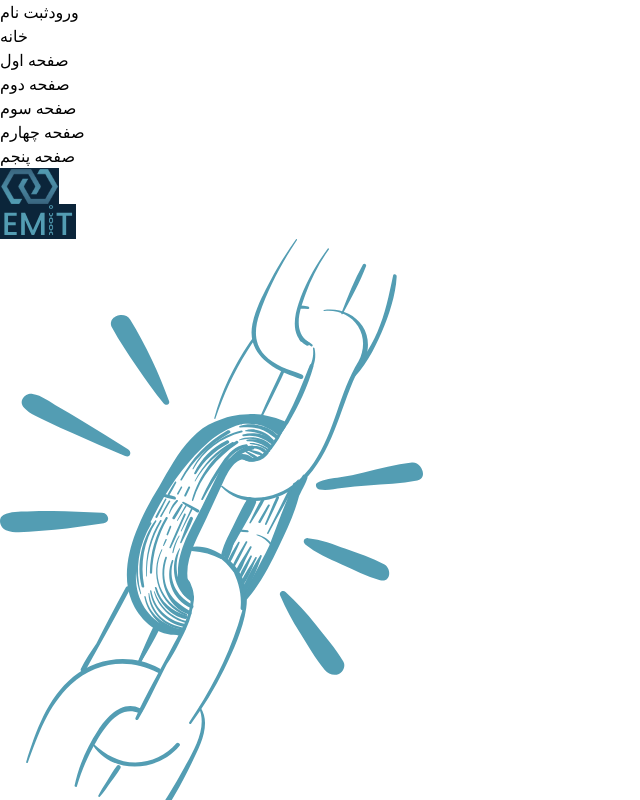
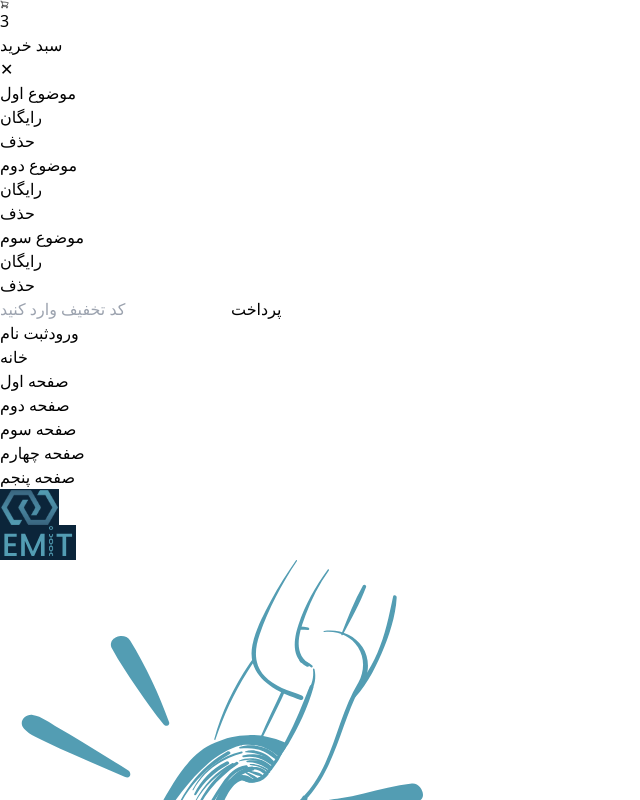
Before and after one commit to ShMirnajafi/EMIT-frontend-public, a Next.js app: page / in a window 1280 px wide. Shown: the top 800 px of the page, without its empty margins (0-640 px from the left). Built offline with nearby package versions, Linux system fonts and the light colour scheme.

Commit message:
add drawer and shopping basket.

```diff
--- /dev/null
+++ b/src/components/NavBar/Drawer.tsx
@@ -0,0 +1,68 @@
+import React from 'react';
+
+interface DrawerProps {
+    isOpen: boolean;
+    onClose: () => void;
+    basketItems: { id: number; title: string; price: string }[];
+}
+
+const Drawer: React.FC<DrawerProps> = ({ isOpen, onClose, basketItems }) => {
+    return (
+        <div>
+            {/* Overlay to close drawer when clicking outside */}
+            {isOpen && (
+                <div
+                    className="fixed inset-0 bg-black bg-opacity-50 z-40"
+                    onClick={onClose}
+                ></div>
+            )}
+            {/* Drawer */}
+            <div
+                className={`fixed top-0 left-0 h-full bg-white shadow-lg transform transition-transform duration-300 ease-in-out ${
+                    isOpen ? 'translate-x-0' : '-translate-x-full'
+                } w-80 z-50`}
+            >
+                <div className="flex justify-between items-center p-4 border-b">
+                    <h2 className="text-lg font-bold text-[#0B253A]">سبد خرید</h2>
+                    <button
+                        className="w-6 h-6 text-gray-600 hover:text-[#C45D39]"
+                        onClick={onClose}
+                    >
+                        ✕
+                    </button>
+                </div>
+                <div className="p-4 space-y-4 overflow-y-auto flex-grow">
+                    {basketItems.length > 0 ? (
+                        basketItems.map((item) => (
+                            <div
+                                key={item.id}
+                                className="flex justify-between items-center border-b pb-2"
+                            >
+                                <div>
+                                    <p className="text-[#0B253A] font-medium">{item.title}</p>
+                                    <p className="text-gray-500 text-sm">{item.price}</p>
+                                </div>
+                                <button className="text-red-500 hover:text-red-700">حذف</button>
+                            </div>
+                        ))
+                    ) : (
+                        <p className="text-gray-500 text-center">سبد خرید شما خالی است</p>
+                    )}
+                </div>
+                {/* Payment Section */}
+                <div className="p-4 border-t">
+                    <input
+                        type="text"
+                        placeholder="کد تخفیف وارد کنید"
+                        className="w-full px-3 py-2 border rounded-md focus:outline-none focus:ring-2 focus:ring-[#C45D39]"
+                    />
+                    <button className="mt-4 w-full bg-[#C45D39] text-white py-2 rounded-md hover:bg-[#A8482D]">
+                        پرداخت
+                    </button>
+                </div>
+            </div>
+        </div>
+    );
+};
+
+export default Drawer;
--- a/src/components/NavBar/NavigationAuth.tsx
+++ b/src/components/NavBar/NavigationAuth.tsx
@@ -1,11 +1,47 @@
-import React from 'react';
-import Link from "next/link";
+import React, { useState } from 'react';
+import Link from 'next/link';
+import { ShoppingCartIcon } from '@heroicons/react/24/outline';
+import Drawer from '@/components/NavBar/Drawer';
 
 function NavigationAuth() {
+    const [isDrawerOpen, setIsDrawerOpen] = useState(false);
+
+    // Mock basket items
+    const basketItems = [
+        { id: 1, title: 'موضوع اول', price: 'رایگان' },
+        { id: 2, title: 'موضوع دوم', price: 'رایگان' },
+        { id: 3, title: 'موضوع سوم', price: 'رایگان' },
+    ];
+
     return (
-        <div className="flex items-center space-x-4">
-            <Link href="#" className="text-[#C45D39] font-semibold">ورود</Link>
-            <Link href="#" className="bg-[#C45D39] text-white px-4 py-2 rounded-md hover:bg-[#A8482D]">ثبت نام</Link>
+        <div className="relative flex items-center space-x-4">
+            <div className="relative">
+                {/* Shopping Basket Button */}
+                <button
+                    onClick={() => setIsDrawerOpen(true)}
+                    className="relative"
+                >
+                    <ShoppingCartIcon className="w-6 h-6 text-white hover:text-[#C45D39]" />
+                    <span className="absolute top-[-5px] right-[-10px] bg-red-500 text-white text-xs font-bold px-2 rounded-full">
+                        {basketItems.length}
+                    </span>
+                </button>
+                {/* Drawer Component */}
+                <Drawer
+                    isOpen={isDrawerOpen}
+                    onClose={() => setIsDrawerOpen(false)}
+                    basketItems={basketItems}
+                />
+            </div>
+            <Link href="#" className="text-[#C45D39] font-semibold">
+                ورود
+            </Link>
+            <Link
+                href="#"
+                className="bg-[#C45D39] text-white px-4 py-2 rounded-md hover:bg-[#A8482D]"
+            >
+                ثبت نام
+            </Link>
         </div>
     );
 }
```
Also changed, not shown: package.json (+7 -6 lines), 1 other file (tests, documents, lock files or other folders).
